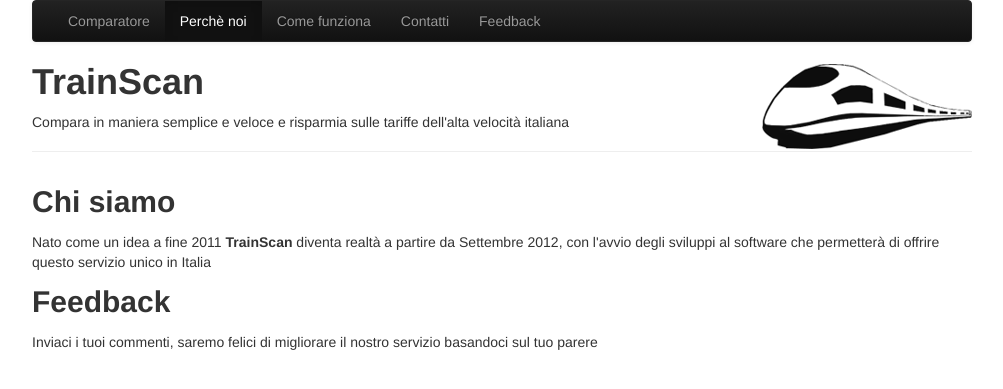
After one commit to riccamastellone/TrainScan, a CodeIgniter app: page /perche-noi in a window 1280 px wide. The commit adds this page. Shown: the top 389 px of the page, without its empty margins (138-1141 px from the left). Run offline with CodeIgniter, Linux system fonts and the light colour scheme; some libraries are stand-ins or nearby versions.

Commit message:
page handler

```diff
--- a/application/config/routes.php
+++ b/application/config/routes.php
@@ -40,6 +40,8 @@
 
 $route['default_controller'] = "main";
 $route['404_override'] = '';
+$route['main/(:any)'] = "main/$1";
+$route['(:any)'] = "main/page/$1";
 
 
 /* End of file routes.php */
--- a/application/controllers/main.php
+++ b/application/controllers/main.php
@@ -15,15 +15,33 @@
             date_default_timezone_set('Europe/Rome');
         }
 
-
 	public function index()
 	{
+
             $data['stazioni'] = implode('","',$this->italotreno->_stazioni);
             $data['classi'] = $this->scanner->getClassi();
-            $this->_renderPage($data);
+            $this->_renderHome($data);
 
 	}
+        public function page($page,$id = null) {
 
+            $data['active1'] = '';
+            $data['active2'] = '';
+            $data['active3'] = '';
+            $data['active4'] = '';
+
+            switch($page) {
+                case 'perche-noi':
+                    $data['active1'] = 'class="active"';
+                    $data['title'] = 'Perche scegliere noi';
+                    $data['description'] = 'TrainScan si propone come il primo servizio di comparazione treni in Italia';
+                    $data['content'] = $this->load->view('perche_noi', $data, true);
+                    break;
+                default:
+                    show_404($page, FALSE);
+            }
+            $this->_renderPage($data);
+        }
         public function _trenitalia() {
             $this->trenitalia->setData('2012-09-25');
             $this->scanner->setData('2012-09-25');
@@ -74,7 +92,7 @@
                 $data['risultati'] = count($data['quotazioni']);
                 $data['lastUpdate'] = $this->scanner->_ago($this->scanner->getTimePreventivo($data['idPreventivo']));
                 $data['quotazioni'] = $this->renderClassi($data['quotazioni']);
-            } else $data['quotazioni'] = 'Nessun parametro passato';
+            } else die('Nessun parametro passato');
 
             $this->load->view('row', $data);
 
@@ -121,8 +139,22 @@
             return $data;
         }
 
+        protected function _renderHome($data) {
+            $this->assets->add_js('jquery.ui.touch-punch.min.js');
+            $this->assets->add_js('bootstrap.min.js');
+            $this->assets->add_js('main.js');
+            $this->assets->add_css('jquery-ui-1.8.16.custom.css');
+            $this->assets->add_css('bootstrap.min.css');
+            $this->assets->add_external_js('http://ajax.googleapis.com/ajax/libs/jquery/1.8.1/jquery.min.js');
+            $this->assets->add_external_js('http://ajax.googleapis.com/ajax/libs/jqueryui/1.8.23/jquery-ui.min.js');
+
+
+            $data['css_js'] = $this->assets->render_css_js();
+            $this->load->view('home', $data);
+        }
+
         protected function _renderPage($data) {
-
+            $this->assets->add_js('jquery.ui.touch-punch.min.js');
             $this->assets->add_js('bootstrap.min.js');
             $this->assets->add_js('main.js');
             $this->assets->add_css('jquery-ui-1.8.16.custom.css');
@@ -131,7 +163,7 @@
             $this->assets->add_external_js('http://ajax.googleapis.com/ajax/libs/jqueryui/1.8.23/jquery-ui.min.js');
 
             $data['css_js'] = $this->assets->render_css_js();
-            $this->load->view('home', $data);
+            $this->load->view('page', $data);
         }
 
 }
--- /dev/null
+++ b/application/views/page.php
@@ -0,0 +1,55 @@
+<!DOCTYPE html>
+<!--[if lt IE 7]> <html class="no-js lt-ie9 lt-ie8 lt-ie7"> <![endif]-->
+<!--[if IE 7]> <html class="no-js lt-ie9 lt-ie8"> <![endif]-->
+<!--[if IE 8]> <html class="no-js lt-ie9"> <![endif]-->
+<!--[if gt IE 8]><!--> <html class="no-js"> <!--<![endif]-->
+    <head>
+        <meta charset="utf-8">
+        <meta http-equiv="X-UA-Compatible" content="IE=edge,chrome=1">
+        <title>TrainScan | <?php echo $title; ?></title>
+        <meta name="description" content="<?php echo $description; ?>">
+        <meta name="viewport" content="width=940">
+
+<?php echo $css_js; ?>
+    </head>
+    <body>
+        <!--[if lt IE 7]>
+<p class="chromeframe">You are using an outdated browser. <a href="http://browsehappy.com/">Upgrade your browser today</a> or <a href="http://www.google.com/chromeframe/?redirect=true">install Google Chrome Frame</a> to better experience this site.</p>
+<![endif]-->
+    <div class="container">
+    <div class="row-fluid">
+
+        <div class="navbar navbar-inverse">
+             <div class="navbar-inner">
+                <div class="container">
+                   <!--  <a class="brand" href="#">TrainScan</a> -->
+
+                    <ul class="nav">
+                        <li><a href="/">Comparatore</a></li>
+                        <li <?php echo $active1; ?>><a href="/perche-noi">Perchè noi</a></li>
+                        <li <?php echo $active2; ?>><a href="/come-funziona">Come funziona</a></li>
+                        <li <?php echo $active3; ?>><a href="/contatti">Contatti</a></li>
+                        <li <?php echo $active4; ?>><a href="/feedback">Feedback</a></li>
+                    </ul>
+
+                </div>
+            </div>
+        </div>
+
+        <div class="page-header">
+            <h1>TrainScan</h1>
+            <p>Compara in maniera semplice e veloce e risparmia sulle tariffe dell'alta velocità italiana</p>
+        </div>
+        <?php echo $content; ?>
+    </div>
+    </div><!-- fine container fluid -->
+
+
+        <script>
+            var _gaq=[['_setAccount','UA-20963057-20'],['_setDomainName', 'trainscan.it'],['_trackPageview']];
+            (function(d,t){var g=d.createElement(t),s=d.getElementsByTagName(t)[0];
+            g.src=('https:'==location.protocol?'//ssl':'//www')+'.google-analytics.com/ga.js';
+            s.parentNode.insertBefore(g,s)}(document,'script'));
+        </script>
+    </body>
+</html>
--- /dev/null
+++ b/application/views/perche_noi.php
@@ -0,0 +1,7 @@
+<div class="">
+    <h2>Chi siamo</h2>
+    <p>Nato come un idea a fine 2011 <strong>TrainScan</strong> diventa realtà a partire da Settembre 2012, con l'avvio degli
+        sviluppi al software che permetterà di offrire questo servizio unico in Italia</p>
+    <h2>Feedback</h2>
+    <p>Inviaci i tuoi commenti, saremo felici di migliorare il nostro servizio basandoci sul tuo parere</p>
+</div>
--- a/application/views/row.php
+++ b/application/views/row.php
@@ -39,6 +39,5 @@
     </tbody>
 </table>
 <div class="alert alert-block hidden" id="noresults" >
-  <button type="button" class="close" data-dismiss="alert">×</button>
   Nessuna quotazione disponibile con i parametri da te inseriti
 </div>
--- /dev/null
+++ b/assets/js/jquery.ui.touch-punch.min.js
@@ -0,0 +1,11 @@
+/*
+ * jQuery UI Touch Punch 0.2.2
+ *
+ * Copyright 2011, Dave Furfero
+ * Dual licensed under the MIT or GPL Version 2 licenses.
+ *
+ * Depends:
+ *  jquery.ui.widget.js
+ *  jquery.ui.mouse.js
+ */
+(function(b){b.support.touch="ontouchend" in document;if(!b.support.touch){return;}var c=b.ui.mouse.prototype,e=c._mouseInit,a;function d(g,h){if(g.originalEvent.touches.length>1){return;}g.preventDefault();var i=g.originalEvent.changedTouches[0],f=document.createEvent("MouseEvents");f.initMouseEvent(h,true,true,window,1,i.screenX,i.screenY,i.clientX,i.clientY,false,false,false,false,0,null);g.target.dispatchEvent(f);}c._touchStart=function(g){var f=this;if(a||!f._mouseCapture(g.originalEvent.changedTouches[0])){return;}a=true;f._touchMoved=false;d(g,"mouseover");d(g,"mousemove");d(g,"mousedown");};c._touchMove=function(f){if(!a){return;}this._touchMoved=true;d(f,"mousemove");};c._touchEnd=function(f){if(!a){return;}d(f,"mouseup");d(f,"mouseout");if(!this._touchMoved){d(f,"click");}a=false;};c._mouseInit=function(){var f=this;f.element.bind("touchstart",b.proxy(f,"_touchStart")).bind("touchmove",b.proxy(f,"_touchMove")).bind("touchend",b.proxy(f,"_touchEnd"));e.call(f);};})(jQuery);
```
Also changed, not shown: application/views/home.php (+9 -9 lines).
